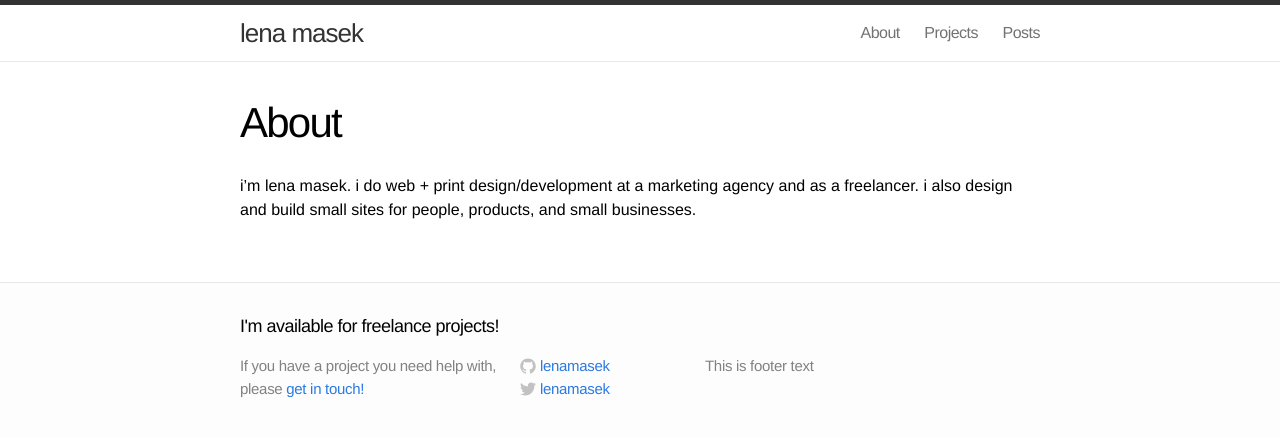
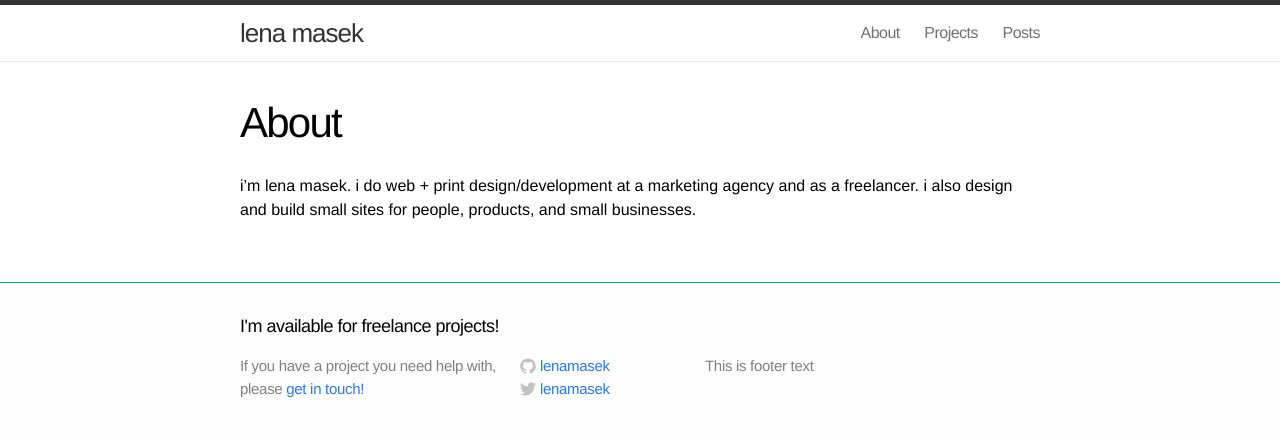
Before and after one commit to lenamasek/lenamasek.github.io, a Jekyll site: the page built from about/index.md, in a window 1280 px wide. Shown: the top 437 px of the page. Built offline with Jekyll 4.4.1, drawn with Linux system fonts in a browser that asks for light colours; Markdown is read by kramdown in place of the engine named in the settings.

Commit message:
css updates

```diff
--- a/css/main.css
+++ b/css/main.css
@@ -77,7 +77,7 @@ a:visited { color: #205caa; }
 /* Site footer */
 
 .site-footer {
-  border-top: 1px solid #e8e8e8;
+  border-top: 1px solid #00a79c;
   padding: 30px 0;
 }
 
```
